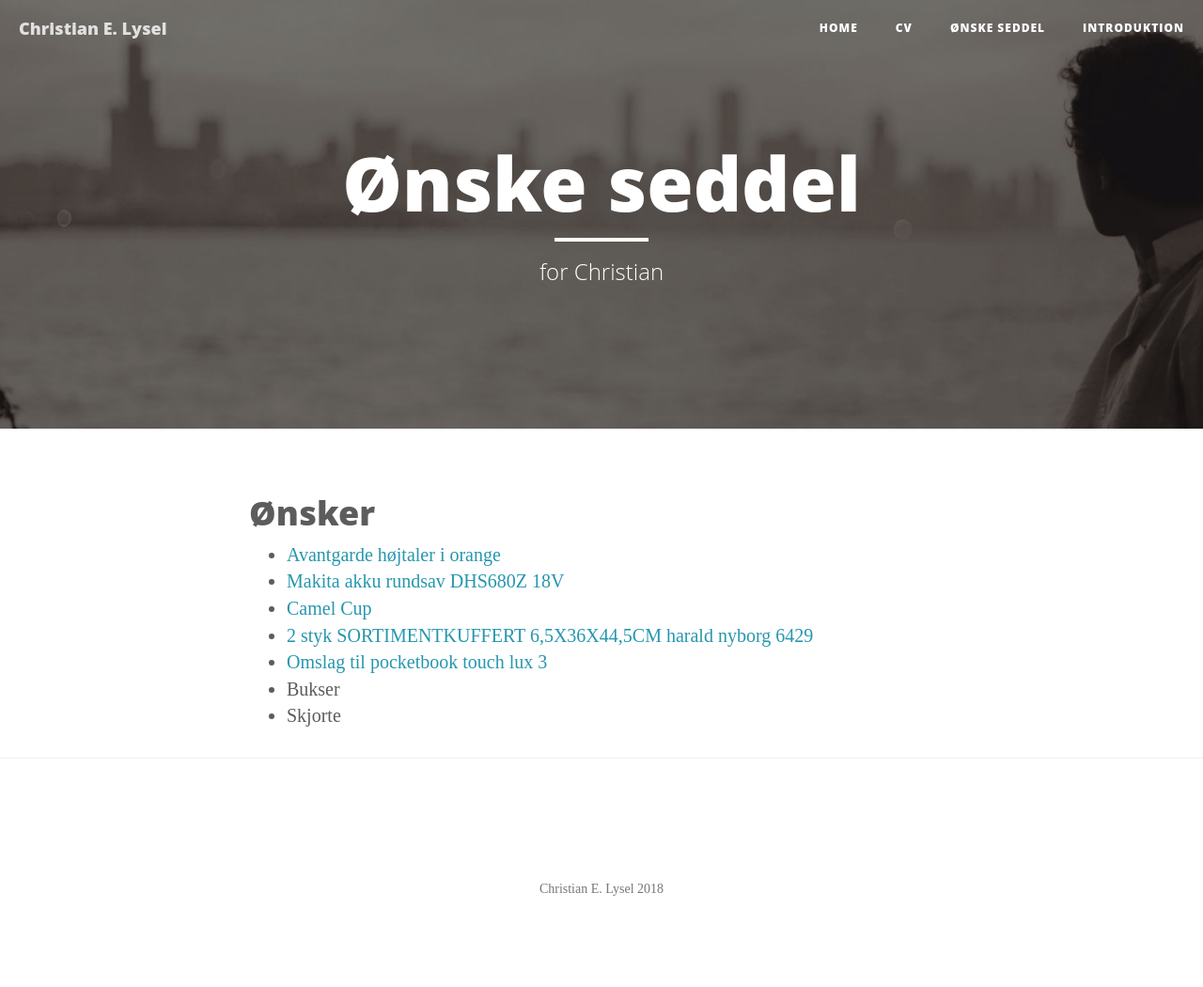
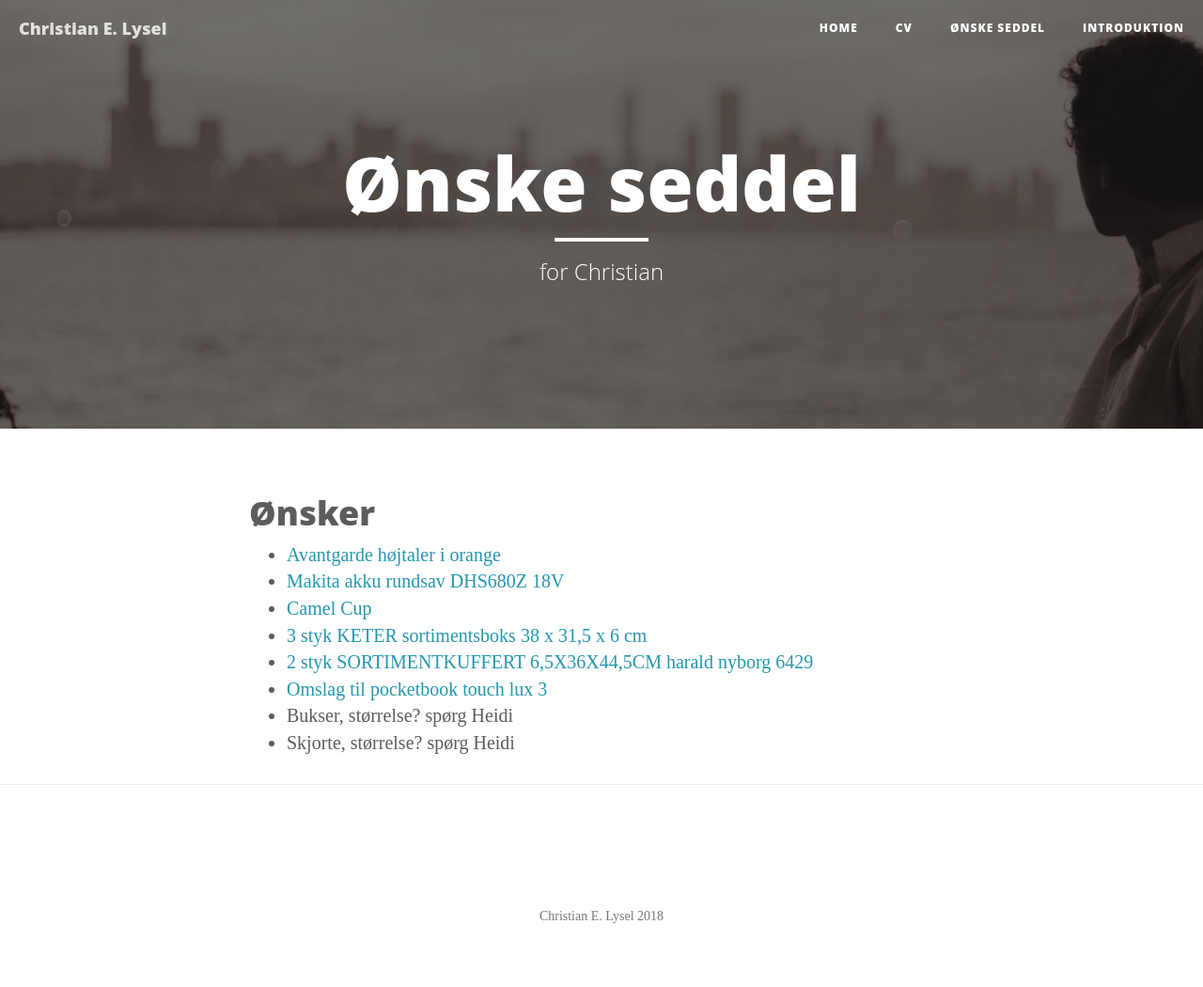
Before and after one commit to clysel/christian.lysel.net, a Jekyll site: the page built from gave.markdown, in a window 1280 px wide. Shown: the whole page at 94% size. Built offline with Jekyll 4.4.1, drawn with Linux system fonts in a browser that asks for light colours; before the commit the page ends 1021 px from its top, so only the background shows below that.

Commit message:
Update gave.markdown

```diff
--- a/gave.markdown
+++ b/gave.markdown
@@ -9,7 +9,8 @@ header-img: "img/about-bg.jpg"
  * [Avantgarde højtaler i orange](https://high-performance.dk/avantgarde-trio-xd-basshorn.html)
  * [Makita akku rundsav DHS680Z 18V](https://www.10-4.dk/varer/elvaerktoj/rundsav/makita-akku-rundsav)
  * [Camel Cup](https://www.nordiskspil.dk/camel-cup)
+ * [3 styk KETER sortimentsboks 38 x 31,5 x 6 cm](https://www.jemogfix.dk/keter-sortimentsboks-38-x-31-5-x-6-cm/3142/9037211/)
  * [2 styk SORTIMENTKUFFERT 6,5X36X44,5CM harald nyborg 6429](https://www.harald-nyborg.dk/p6429/sortimentkuffert-6-5x36x44-5cm)
  * [Omslag til pocketbook touch lux 3](https://www.conradelektronik.dk/?websale8=conrad-dk&pi=1462095)
- * Bukser
- * Skjorte
+ * Bukser, størrelse? spørg Heidi
+ * Skjorte, størrelse? spørg Heidi
```
